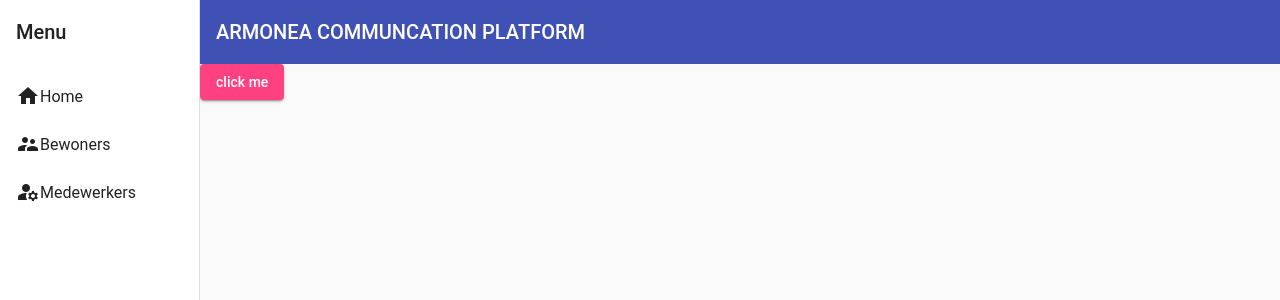
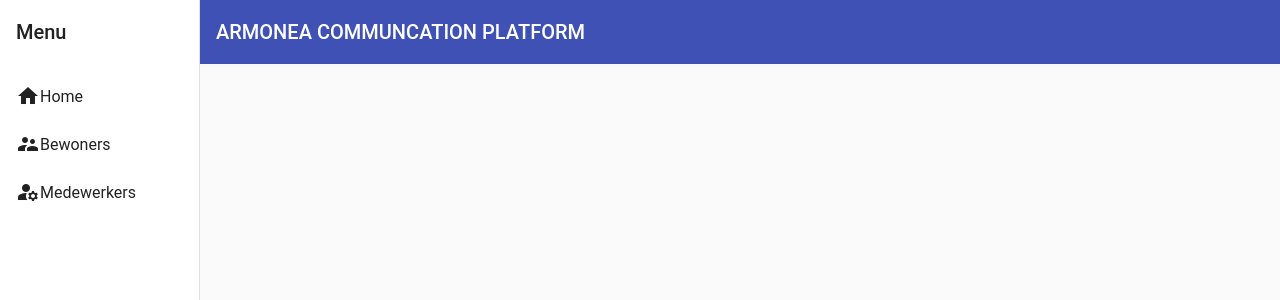
Before and after one commit to JonasDeCorte/web4_Angular_Net, an Angular app in the folder client/: page / in a window 1280 px wide. Shown: the top 300 px of the page. Built offline with nearby package versions, Linux system fonts and the light colour scheme.

Commit message:
small changes

```diff
--- a/client/src/app/app.component.html
+++ b/client/src/app/app.component.html
@@ -1,3 +1,6 @@
-<app-main-nav>
+<!-- <app-main-nav>
     <button mat-raised-button color="accent">click me</button>
-</app-main-nav>
+</app-main-nav> -->
+
+
+    <app-main-nav></app-main-nav>
--- a/client/src/app/mainpage/mainpage.module.ts
+++ b/client/src/app/mainpage/mainpage.module.ts
@@ -3,16 +3,16 @@
 import { CommonModule } from '@angular/common';
 
 import { MaterialModule } from '../material/material.module';
-
+import { MainNavComponent } from '../main-nav/main-nav.component';
 
 
 
 
 @NgModule({
-  declarations: [],
+  declarations: [MainNavComponent],
   imports: [
     CommonModule, MaterialModule
   ],
-  exports:[]
+  exports:[MainNavComponent]
 })
 export class MainpageModule { }
```
Also changed, not shown: client/src/app/app.module.ts (+1 -18 lines), client/src/app/material/material.module.ts (+16 -6 lines), 1 other file (tests, documents, lock files or other folders).
